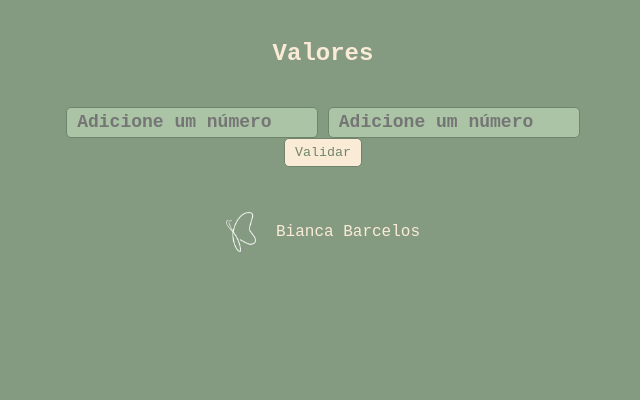
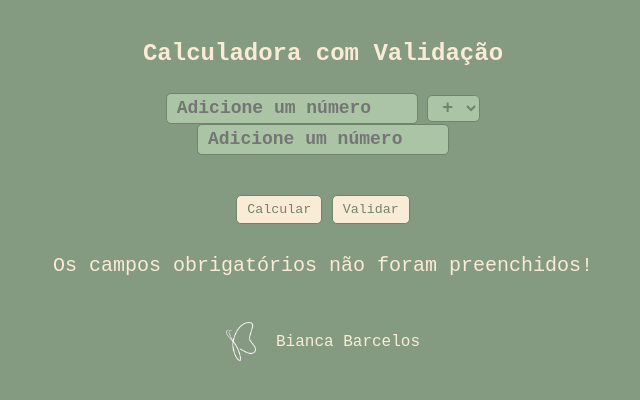
Before and after one commit to BiancaBarcelos/FuturoDEV-semana-2-aula-5, a plain HTML site: page index.html in a window 1280 px wide. Both pictures are taken after a click on the button "Validar". Shown: the whole page, without its empty margins (317-957 px from the left). Drawn offline with Linux system fonts and the light colour scheme.

Commit message:
ajuste html e calculadora no js

```diff
--- a/index.html
+++ b/index.html
@@ -3,17 +3,30 @@
 <head>
     <meta charset="UTF-8">
     <meta name="viewport" content="width=device-width, initial-scale=1.0">
-    <title>Valores</title>
+    <title>Calculadora</title>
     <link rel="stylesheet" href="style.css">
 </head>
 <body>
     <section>
-        <h1>Valores</h1>
-        <input class="formulario" id="numero1" type="number" placeholder="Adicione um número">
-        <input class="formulario" id="numero2" type="number" placeholder="Adicione um número">
-        <button class="btn" onclick="calcularValor(event)"  type="submit">Validar</button>
+        <h1>Calculadora com Validação</h1>
+        <fieldset>
+            <input class="formulario" id="numero1" type="number" placeholder="Adicione um número">
+            <select class="formulario" name="operadoresMatematicos" id="operadoresMatematicos">
+                <option value="adição">+</option>
+                <option value="subtração">-</option>
+                <option value="divisão">/</option>
+                <option value="multiplicação">*</option>
+            </select>
+            <input class="formulario" id="numero2" type="number" placeholder="Adicione um número">
+        </fieldset>
+        <div>
+            <button class="btn" onclick="calcularConta(event)"  type="submit">Calcular</button>
+            <button class="btn" onclick="validaValor(event)"  type="submit">Validar</button>
+        </div>
         <div>
             <span id="resposta"></span>
+            <span id="frase"></span>
+
         </div>
     </section>
 
@@ -22,6 +35,6 @@
         <img src="assets/logo.png" alt="">
         <p>Bianca Barcelos</p>
     </div>
+    <script src="script.js"></script>
 </body>
-<script src="script.js"></script>
 </html>
--- a/script.js
+++ b/script.js
@@ -1,19 +1,58 @@
-function calcularValor(event) {
+function coletaDados() {
+    let numero1 = document.getElementById("numero1").value;
+    let numero2 = document.getElementById("numero2").value;
+    let operadoresMatematicos = document.getElementById("operadoresMatematicos").value;
 
+    const dadosColetados = {
+        num1: numero1,
+        num2: numero2,
+        operador: operadoresMatematicos
+    }
+    return dadosColetados;
+}
+
+function validaValor(event) {
 
     event.preventDefault();
-    let numero1 = document.getElementById("numero1").value;
-    let numero2 = document.getElementById("numero2").value;
+    let retornaDados = coletaDados();
+    console.log(retornaDados);
 
+    if (retornaDados.num1 !== "" && retornaDados.num2 !== ""){
+
+        document.getElementById("resposta").innerHTML = `A operação selecionada foi ${retornaDados.operador} e os valores adicionados foram ${retornaDados.num1} e ${retornaDados.num2}`;
+
+        } else {
+            document.getElementById("resposta").innerHTML = "Os campos obrigatórios não foram preenchidos!";
+        }
+}
+
+function calcularConta(event) {
+
+    event.preventDefault();
+    let retornaDados = coletaDados();
+    let numero1 = retornaDados.num1;
+    let numero2 = retornaDados.num2;
+    let operadoresMatematicos = retornaDados.operador;
 
     if (numero1 !== "" && numero2 !== ""){
-
         numero1 = parseInt(numero1);
         numero2 = parseInt(numero2);
 
-        document.getElementById("resposta").innerHTML = `Os valores adicionados foram: ${numero1} e ${numero2}`
+        if (operadoresMatematicos === "adição") {
+            valor = numero1 + numero2;
+            document.getElementById("frase").innerHTML = `O resultado da operação ${numero1} + ${numero2} = ${valor}`
+        }else if (operadoresMatematicos === "subtração") {
+            valor = numero1 - numero2;
+            document.getElementById("frase").innerHTML = `O resultado da operação ${numero1} - ${numero2} = ${valor}`
+        }else if (operadoresMatematicos === "divisão") {
+            valor = numero1 / numero2;
+            document.getElementById("frase").innerHTML = `O resultado da operação ${numero1} / ${numero2} = ${valor}`
 
-        } else {
+        }else if (operadoresMatematicos === "multiplicação") {
+            valor = numero1 * numero2;
+            document.getElementById("frase").innerHTML = `O resultado da operação ${numero1} * ${numero2} = ${valor}`
+        }
+    }else {
         alert("Preencha todos os campos indicados!");
     }
 }
--- a/style.css
+++ b/style.css
@@ -10,11 +10,13 @@ section {
     text-align: center;
     margin-top: 40px;
 }
+fieldset {
+    border: none;
+}
 .formulario {
     outline: 0;
     border: none;
     height: 27px;
-    margin-top: 20px;
     font-size: 18px;
     font-weight: 900;
     padding: 1px 10px;
@@ -43,9 +45,11 @@ section div {
     margin-top: 30px;
 }
 
-#resposta {
+span {
     font-size: 20px;
     font-weight: 400;
+    display: block;
+    margin-top: 30px;
 }
 
 /* Logo */
```
